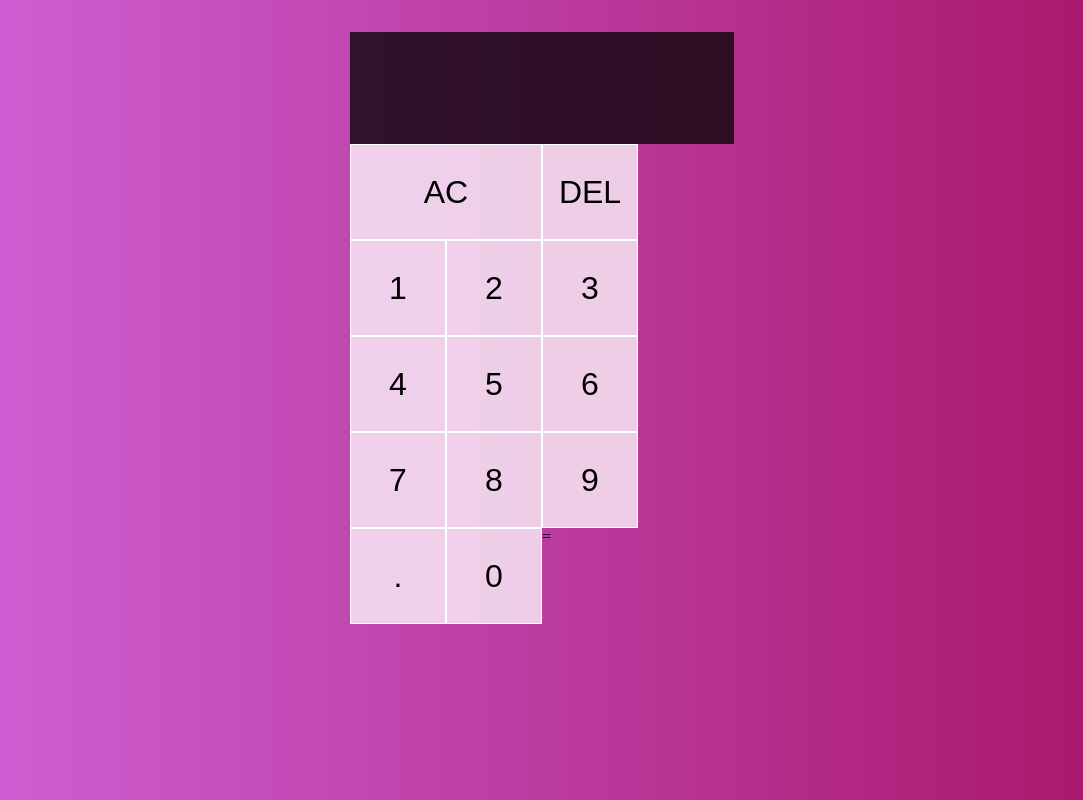
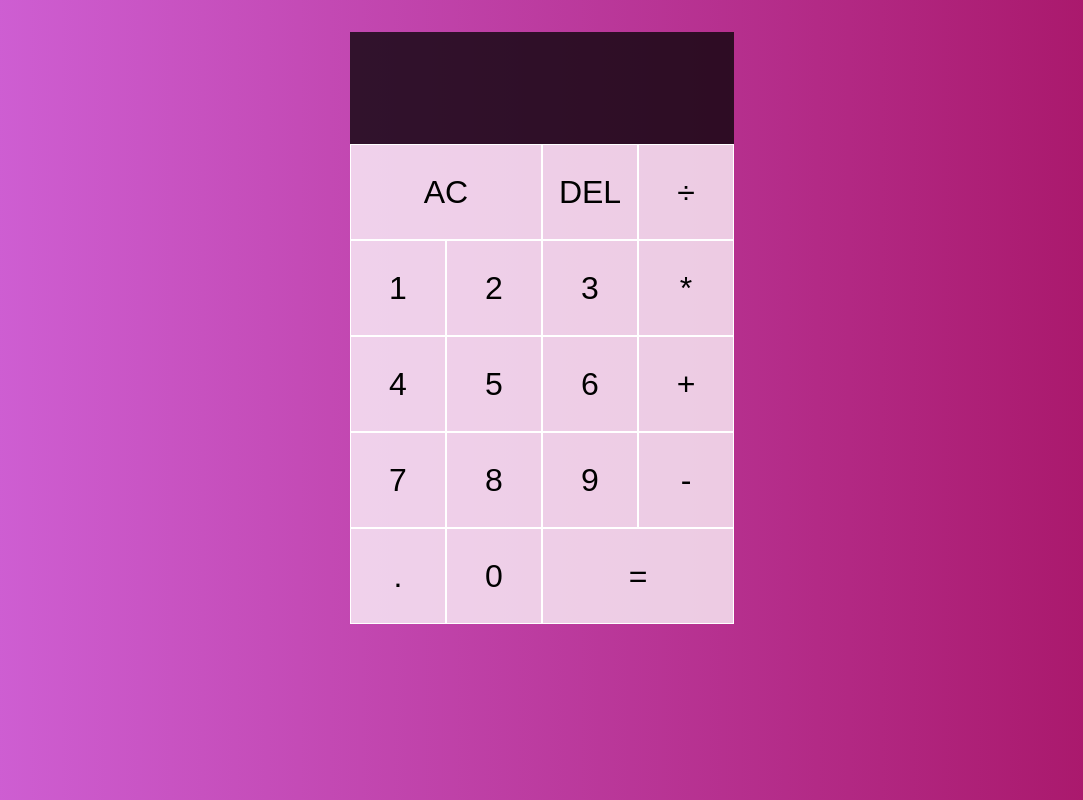
Before and after one commit to J-Etienne1/React-Calculator, a React (Create React App) app: page / in a window 1280 px wide. Shown: the whole page, without its empty margins (98-1181 px from the left). Built offline with nearby package versions, Linux system fonts and the light colour scheme.

Commit message:
finished cal

```diff
--- a/src/App.js
+++ b/src/App.js
@@ -1,63 +1,183 @@
-import { useReducer } from "react";
-import DigitButton from "./DigitButton";
-import OperationButton from "./OperationButton";
-import "./index.css";
+import { useReducer } from "react"
+import DigitButton from "./DigitButton"
+import OperationButton from "./OperationButton"
+import "./index.css"
 
 export const ACTIONS = {
   ADD_DIGIT: "add-digit",
   CHOOSE_OPERATION: "choose-operation",
   CLEAR: "clear",
-  DELETE_DIGIT: "delete",
+  DELETE_DIGIT: "delete-digit",
   EVALUATE: "evaluate",
-};
+}
 
 function reducer(state, { type, payload }) {
+  // eslint-disable-next-line default-case
   switch (type) {
     case ACTIONS.ADD_DIGIT:
-      if (payload.digit === "0" && state.currentOperand === "0") return state;
-      if (payload.digit === "." && state.currentOperand.includes("."))
-        return state;
+      if (state.overwrite) {
+        return {
+          ...state,
+          currentOperand: payload.digit,
+          overwrite: false,
+        }
+      }
+      if (payload.digit === "0" && state.currentOperand === "0") {
+        return state
+      }
+      if (payload.digit === "." && state.currentOperand.includes(".")) {
+        return state
+      }
+
       return {
         ...state,
         currentOperand: `${state.currentOperand || ""}${payload.digit}`,
-      };
+      }
+    case ACTIONS.CHOOSE_OPERATION:
+      if (state.currentOperand == null && state.previousOperand == null) {
+        return state
+      }
+
+      if (state.currentOperand == null) {
+        return {
+          ...state,
+          operation: payload.operation,
+        }
+      }
+
+      if (state.previousOperand == null) {
+        return {
+          ...state,
+          operation: payload.operation,
+          previousOperand: state.currentOperand,
+          currentOperand: null,
+        }
+      }
+
+      return {
+        ...state,
+        previousOperand: evaluate(state),
+        operation: payload.operation,
+        currentOperand: null,
+      }
+    case ACTIONS.CLEAR:
+      return {}
+    case ACTIONS.DELETE_DIGIT:
+      if (state.overwrite) {
+        return {
+          ...state,
+          overwrite: false,
+          currentOperand: null,
+        }
+      }
+      if (state.currentOperand == null) return state
+      if (state.currentOperand.length === 1) {
+        return { ...state, currentOperand: null }
+      }
+
+      return {
+        ...state,
+        currentOperand: state.currentOperand.slice(0, -1),
+      }
+    case ACTIONS.EVALUATE:
+      if (
+        state.operation == null ||
+        state.currentOperand == null ||
+        state.previousOperand == null
+      ) {
+        return state
+      }
+
+      return {
+        ...state,
+        overwrite: true,
+        previousOperand: null,
+        operation: null,
+        currentOperand: evaluate(state),
+      }
   }
+}
+
+function evaluate({ currentOperand, previousOperand, operation }) {
+  const prev = parseFloat(previousOperand)
+  const current = parseFloat(currentOperand)
+  if (isNaN(prev) || isNaN(current)) return ""
+  let computation = ""
+  // eslint-disable-next-line default-case
+  switch (operation) {
+    case "+":
+      computation = prev + current
+      break
+    case "-":
+      computation = prev - current
+      break
+    case "*":
+      computation = prev * current
+      break
+    case "÷":
+      computation = prev / current
+      break
+  }
+
+  return computation.toString()
+}
+
+const INTEGER_FORMATTER = new Intl.NumberFormat("en-us", {
+  maximumFractionDigits: 0,
+})
+function formatOperand(operand) {
+  if (operand == null) return
+  const [integer, decimal] = operand.split(".")
+  if (decimal == null) return INTEGER_FORMATTER.format(integer)
+  return `${INTEGER_FORMATTER.format(integer)}.${decimal}`
 }
 
 function App() {
   const [{ currentOperand, previousOperand, operation }, dispatch] = useReducer(
     reducer,
     {}
-  );
+  )
 
   return (
     <div className="calculator-grid">
       <div className="output">
         <div className="previous-operand">
-          {previousOperand} {operation}
+          {formatOperand(previousOperand)} {operation}
         </div>
-        <div className="current-operand">{currentOperand}</div>
+        <div className="current-operand">{formatOperand(currentOperand)}</div>
       </div>
-      <button className="span-two">AC</button>
-      <button>DEL</button>
-      <operationButton operation="+" dispatch={dispatch} />
+      <button
+        className="span-two"
+        onClick={() => dispatch({ type: ACTIONS.CLEAR })}
+      >
+        AC
+      </button>
+      <button onClick={() => dispatch({ type: ACTIONS.DELETE_DIGIT })}>
+        DEL
+      </button>
+      <OperationButton operation="÷" dispatch={dispatch} />
       <DigitButton digit="1" dispatch={dispatch} />
       <DigitButton digit="2" dispatch={dispatch} />
       <DigitButton digit="3" dispatch={dispatch} />
-      <operationButton operation="*" dispatch={dispatch} />
+      <OperationButton operation="*" dispatch={dispatch} />
       <DigitButton digit="4" dispatch={dispatch} />
       <DigitButton digit="5" dispatch={dispatch} />
       <DigitButton digit="6" dispatch={dispatch} />
-      <operationButton operation="+" dispatch={dispatch} />
+      <OperationButton operation="+" dispatch={dispatch} />
       <DigitButton digit="7" dispatch={dispatch} />
       <DigitButton digit="8" dispatch={dispatch} />
       <DigitButton digit="9" dispatch={dispatch} />
-      <operationButton operation="-" dispatch={dispatch} />
+      <OperationButton operation="-" dispatch={dispatch} />
       <DigitButton digit="." dispatch={dispatch} />
       <DigitButton digit="0" dispatch={dispatch} />
-      <operationButton className="span-two">=</operationButton>
+      <button
+        className="span-two"
+        onClick={() => dispatch({ type: ACTIONS.EVALUATE })}
+      >
+        =
+      </button>
     </div>
-  );
+  )
 }
 
-export default App;
+export default App
```
